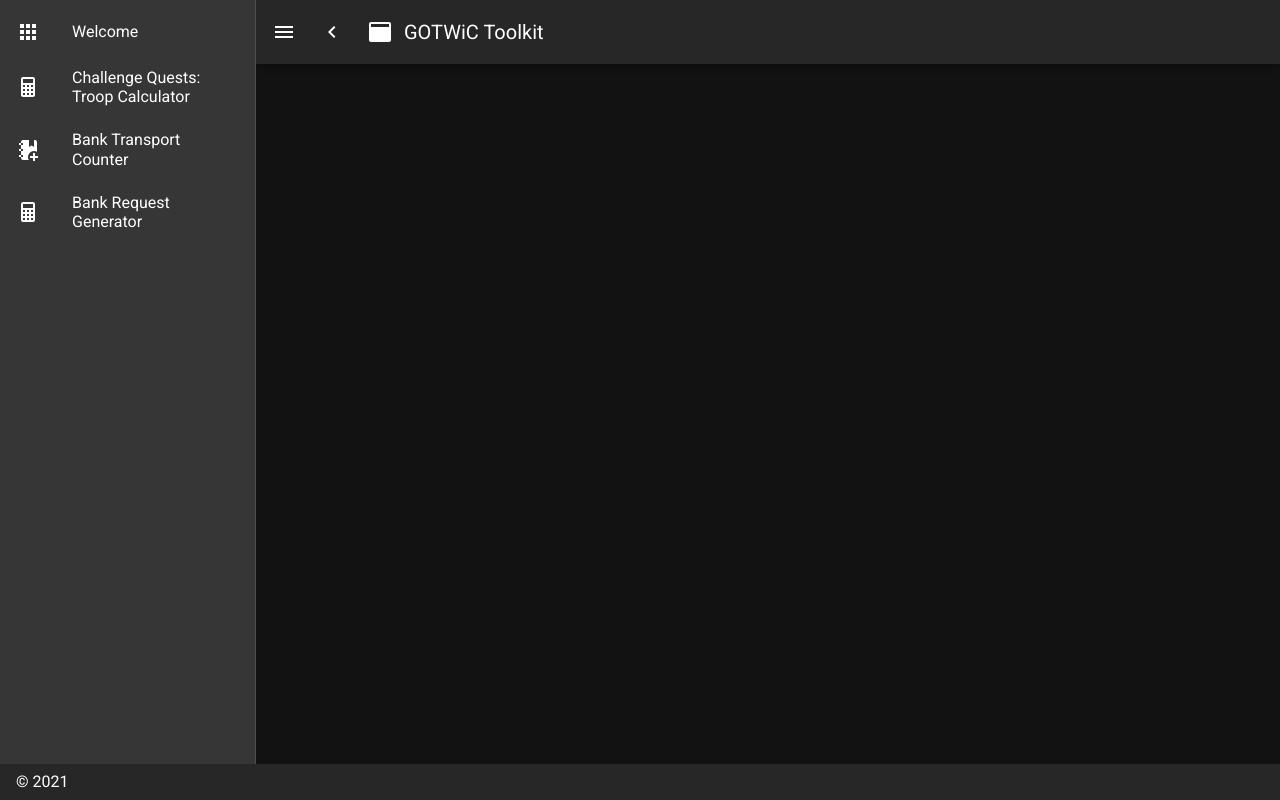
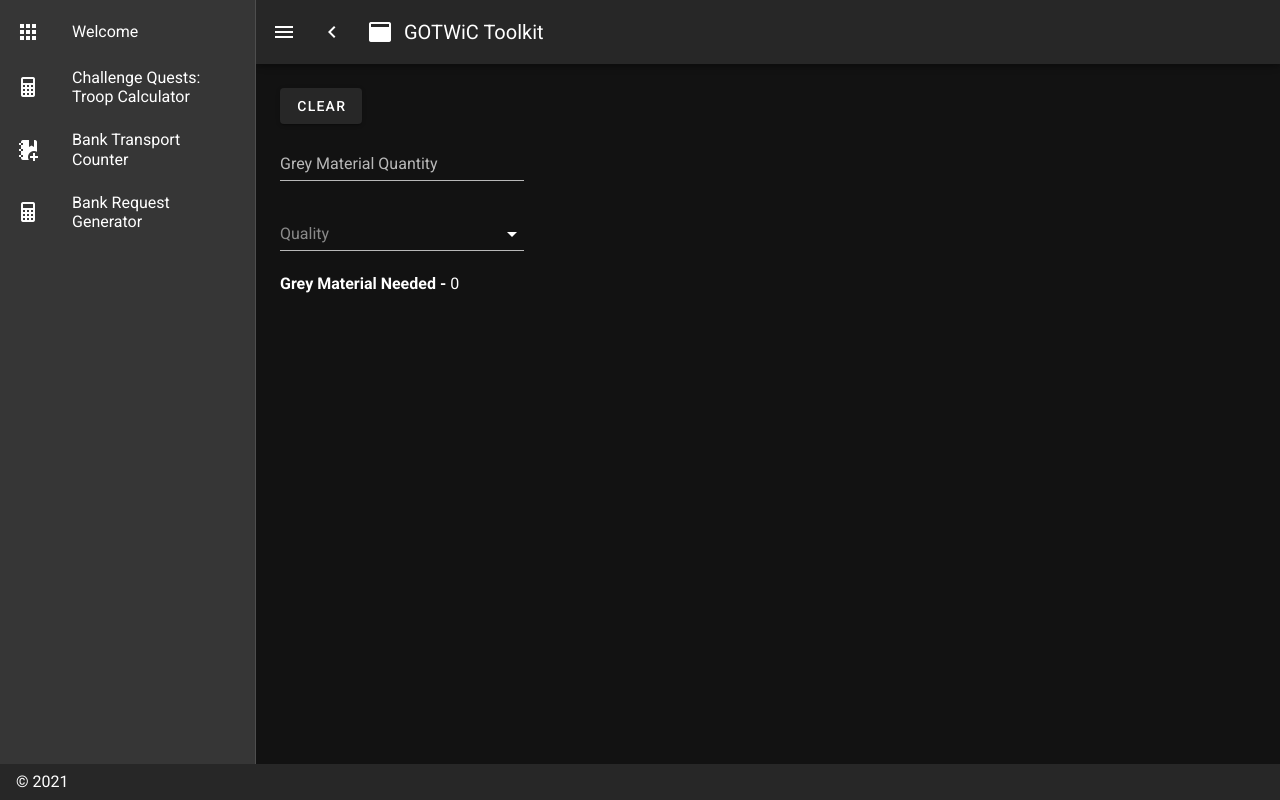
Before and after one commit to cjcanlas01/gotwic-toolkit, a Nuxt app: page /material-calculator in a window 1280 px wide. Built offline with nearby package versions, Linux system fonts and the light colour scheme.

Commit message:
feat: add main material calculator

```diff
--- /dev/null
+++ b/pages/material-calculator.vue
@@ -0,0 +1,77 @@
+<template>
+  <v-container>
+    <v-col cols="3">
+      <v-row>
+        <v-btn @click="clearInputs" class="mb-2">CLEAR</v-btn>
+      </v-row>
+      <v-row>
+        <v-text-field
+          v-model="greyMaterialQuantity"
+          type="number"
+          label="Grey Material Quantity"
+          @keyup="computeGreyMaterialNeeded"
+        >
+        </v-text-field>
+      </v-row>
+      <v-row>
+        <v-select
+          v-model="quality"
+          :items="options"
+          placeholder="Quality"
+          @change="computeGreyMaterialNeeded"
+        ></v-select>
+      </v-row>
+      <v-row>
+        <span><b>Grey Material Needed - </b> {{ result }}</span>
+      </v-row>
+    </v-col>
+  </v-container>
+</template>
+
+<script>
+export default {
+  data() {
+    return {
+      options: [
+        {
+          text: 'Green',
+          value: 4,
+        },
+        {
+          text: 'Blue',
+          value: 16,
+        },
+        {
+          text: 'Purple',
+          value: 64,
+        },
+        {
+          text: 'Gold',
+          value: 256,
+        },
+      ],
+      greyMaterialQuantity: '',
+      quality: 0,
+      result: 0,
+    }
+  },
+  methods: {
+    computeGreyMaterialNeeded() {
+      this.result = this.greyMaterialQuantity * this.quality
+    },
+    clearInputs() {
+      this.greyMaterialQuantity = ''
+      this.quality = 0
+      this.result = 0
+    },
+  },
+}
+</script>
+
+<style scoped>
+::v-deep input::-webkit-outer-spin-button,
+::v-deep input::-webkit-inner-spin-button {
+  -webkit-appearance: none;
+  margin: 0;
+}
+</style>
```
